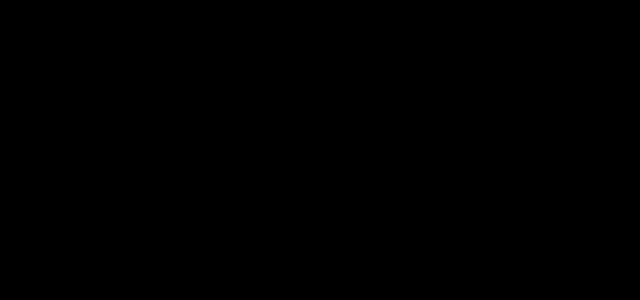
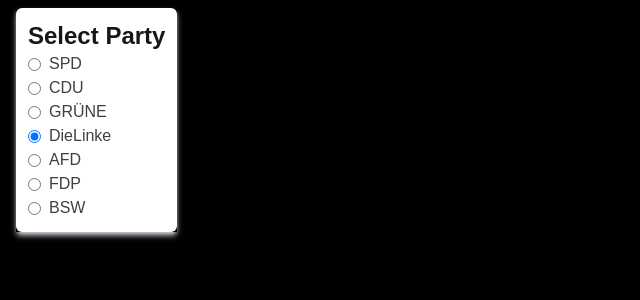
Before and after one commit to KaiWelu/project-benario-frontend, a Next.js app: page /jsonmap in a window 1280 px wide. Shown: the top 300 px of the page, without its empty margins (0-640 px from the left). Built offline with nearby package versions, Linux system fonts and the light colour scheme; no server answers.

Commit message:
adds sidebar component

```diff
--- a/package.json
+++ b/package.json
@@ -10,6 +10,8 @@
   },
   "dependencies": {
     "@vis.gl/react-maplibre": "^8.1.0",
+    "lucide": "^0.546.0",
+    "lucide-react": "^0.546.0",
     "maplibre-gl": "^5.9.0",
     "next": "15.5.5",
     "papaparse": "^5.5.3",
--- a/src/app/jsonmap/page.tsx
+++ b/src/app/jsonmap/page.tsx
@@ -6,7 +6,8 @@
   FillLayerSpecification,
   LineLayerSpecification,
 } from "maplibre-gl";
-import type { FeatureCollection, Feature } from "geojson";
+import type { FeatureCollection } from "geojson";
+import SidePanel from "@/components/ui/SidePanel";
 
 interface CsvRow {
   Bezirksnummer: string;
@@ -41,24 +42,27 @@
 const JsonMap = () => {
   const [geoData, setGeoData] = useState<FeatureCollection | null>(null);
   const [csvData, setCsvData] = useState<Record<string, number>>({});
+  const [selectedParty, setSelectedParty] = useState<string>("DieLinke");
+  const [isSidebarOpen, setIsSidebarOpen] = useState<boolean>(true);
 
   const mapRef = useRef<MapRef>(null);
-
-  const dataLoading = useEffect(() => {
+  useEffect(() => {
     fetch("/data/Stimmbezirke-AGH21.geojson")
       .then((res) => res.json())
       .then((data) => setGeoData(data))
       .catch((err) => console.error("Error loading GeoJSON:", err));
+  }, []);
 
+  useEffect(() => {
     fetch("/data/Berlin_BT25_Custom.json")
       .then((res) => res.json())
       .then((rows: CsvRow[]) => {
-        const record = jsonToElectionRecord(rows, "AFD"); // pick the party here
-        console.log("UWB keys:", Object.keys(record).length);
+        const record = jsonToElectionRecord(rows, selectedParty); // pick the party here
+        console.log(selectedParty);
         setCsvData(record);
       })
       .catch(console.error);
-  }, []);
+  }, [selectedParty]);
 
   const getColor = (votes: number) => {
     if (votes > 250) return "#FFD93D";
@@ -78,9 +82,8 @@
     const key = uwb?.toString().trim();
     const votes = uwb ? csvData[key] : undefined;
 
-    /* console.log("UWB: " + uwb);
+    console.log("UWB: " + uwb);
     console.log("Stimmen: " + votes);
-    parseTest(); */
   };
 
   // Helper to build the match expression
@@ -124,6 +127,12 @@
 
   return (
     <div className="bg-black h-screen w-screen">
+      <SidePanel
+        isOpen={isSidebarOpen}
+        selectedParty={selectedParty}
+        onPartyChange={setSelectedParty}
+        onToggle={() => setIsSidebarOpen((prev) => !prev)}
+      />
       {geoData && (
         <Map
           id="test-map"
--- /dev/null
+++ b/src/components/ui/SidePanel.tsx
@@ -0,0 +1,54 @@
+import React from "react";
+import { Menu } from "lucide-react";
+
+interface SidebarProps {
+  isOpen: boolean;
+  selectedParty: string;
+  onPartyChange: (party: string) => void;
+  onToggle: () => void;
+}
+
+const parties = ["SPD", "CDU", "GRÜNE", "DieLinke", "AFD", "FDP", "BSW"];
+
+const SidePanel: React.FC<SidebarProps> = ({
+  isOpen,
+  selectedParty,
+  onPartyChange,
+  onToggle,
+}) => {
+  if (!isOpen) {
+    return (
+      <nav className="fixed top-0 left-0 mt-2 ml-4 z-40 rounded-full shadow-md shadow-gray-300">
+        <button className="p-4 rounded-full bg-red-400 ">
+          <Menu size={32} color="white" />
+        </button>
+      </nav>
+    );
+  }
+  return (
+    <nav className="fixed top-0 left-0  mt-2 ml-4 z-40 shadow-md shadow-gray-300">
+      <main className="p-3 p bg-white rounded-md">
+        <h2 className="text-2xl font-bold">Select Party</h2>
+        <div>
+          {parties.map((party) => (
+            <label
+              key={party}
+              className="flex items-center space-x-2 cursor-pointer text-neutral-700 hover:text-neutral-900"
+            >
+              <input
+                type="radio"
+                name="party"
+                value={party}
+                checked={selectedParty === party}
+                onChange={() => onPartyChange(party)}
+              />
+              <span>{party}</span>
+            </label>
+          ))}
+        </div>
+      </main>
+    </nav>
+  );
+};
+
+export default SidePanel;
```
Also changed, not shown: 2 other files (tests, documents, lock files or other folders).
